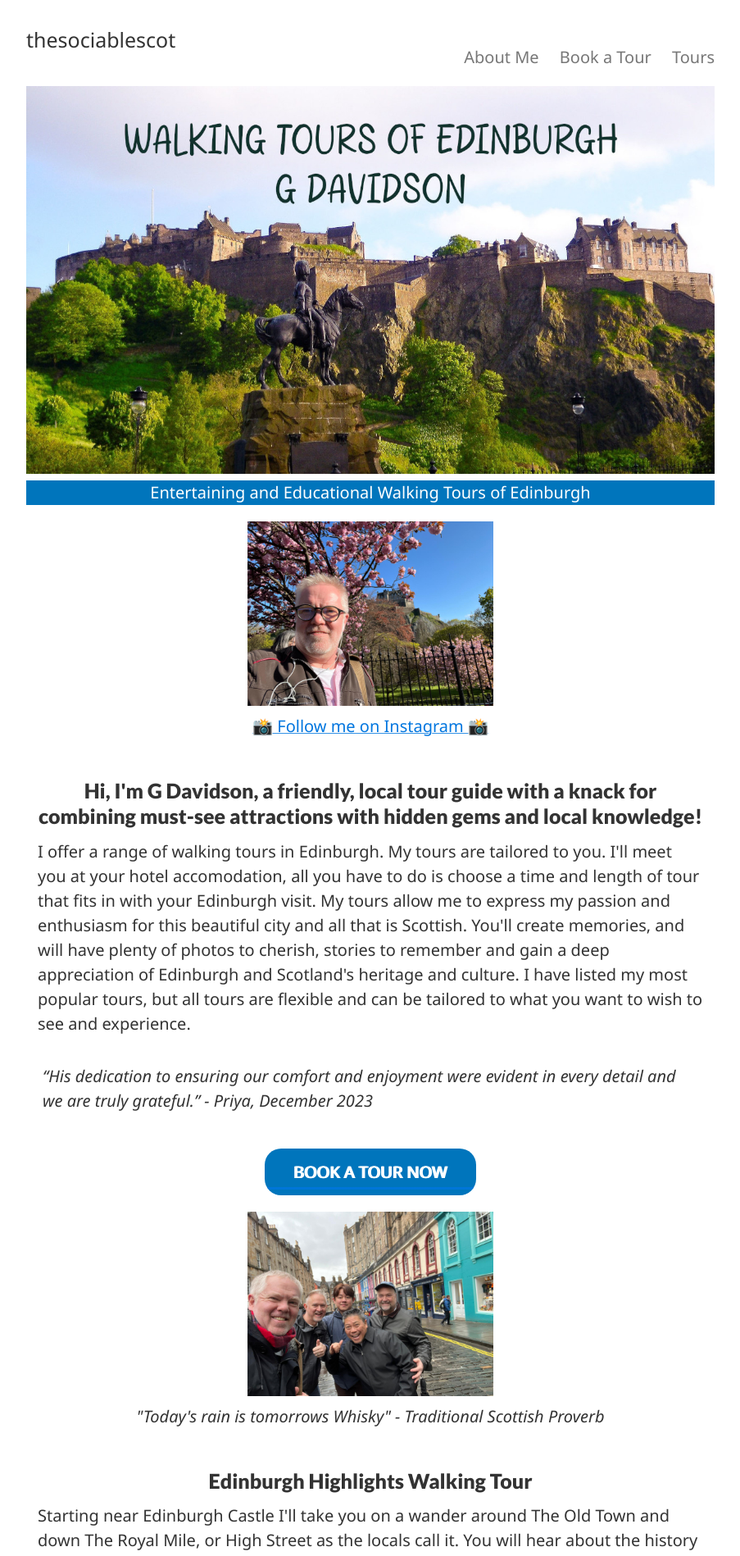
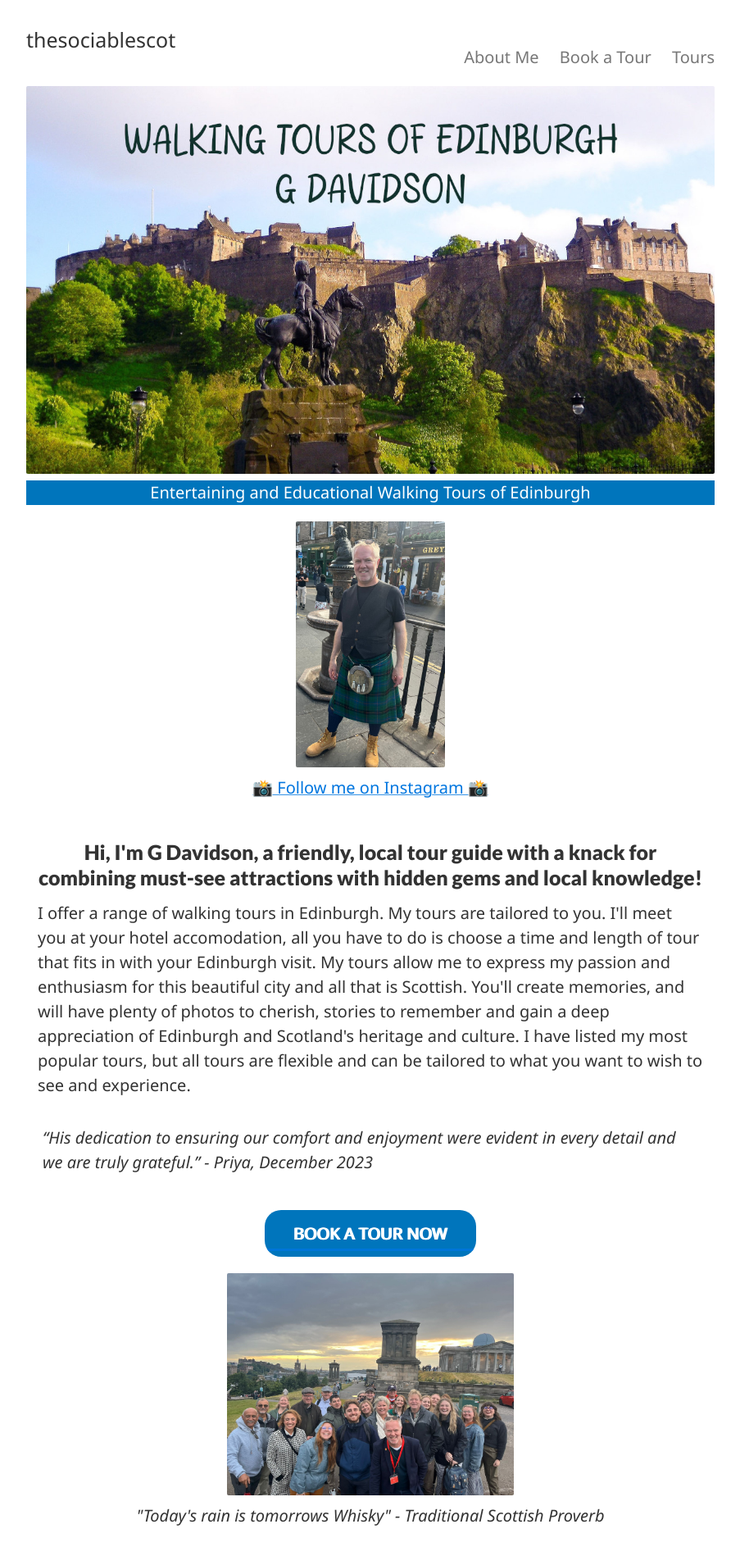
Before and after one commit to gdweegee/gdweegee.github.io, a Jekyll site: the page built from index.html, in a window 1280 px wide. Shown: the top 1898 px of the page at 82% size, without its empty margins (188-1091 px from the left). Built offline with Jekyll 4.4.1, drawn with Linux system fonts in a browser that asks for light colours; the list of posts is cut into pages by our own code.

Commit message:
updated photos

```diff
--- a/_layouts/page.html
+++ b/_layouts/page.html
@@ -6,6 +6,9 @@ layout: default
     <h1 class="h2" style="text-align: center;">{{ page.title }}</h1>
   </header>
   <article class="post-content">
-  {{ content }}
+    <div style="padding-left: 15px; padding-right: 15px;">
+      {{ content }}
+    </div>
+
   </article>
 </div>
--- a/_sass/_base.scss
+++ b/_sass/_base.scss
@@ -32,7 +32,9 @@ figure {
   padding: 0.5em;
 }
 
-
+img {
+  border-radius: 2px;
+}
 
 body {
           box-sizing: border-box;
--- a/index.html
+++ b/index.html
@@ -3,14 +3,14 @@ layout: default
 ---
 
 <div style="width: fit-content;">
-  <img style="width: 100%;" src="images/Headmast.jpg">
+  <img style="width: 100% ; border: 0px;" src="images/Headmast.jpg">
 </div>
 
 <div style="width: 100%; background-color: #0075bc;">
   <p style=" text-align: center; color: white;">Entertaining and Educational Walking Tours of Edinburgh</p>
 </div>
 
-<img class="img-center" style="max-width: 300px;" src="images/gmain2.jpeg">
+<img class="img-center" style="max-height: 300px;" src="images/gmain.jpeg">
 <p class="quote"><a href="https://www.instagram.com/thesociablescot/"> 📸 Follow me on Instagram 📸</a></p>
 
 <div class="container">
@@ -33,7 +33,7 @@ layout: default
   <a href="/contact/" class="link-btn"> BOOK A TOUR NOW </a>
 </div>
 
-<img class="img-center" style="max-width: 300px;" src="images/g2.jpeg">
+<img class="img-center" style="max-width: 350px;" src="images/gmain2.jpeg">
 <p class="quote"> <i>"Today's rain is tomorrows Whisky" - Traditional Scottish Proverb</i></h4>
 
 <div class="container" >
```
Also changed, not shown: about.md (+4 -3 lines), about/images/g3.jpeg (deleted), images/g3.jpeg (deleted), images/g4.jpeg (deleted), images/g5.jpeg (added), images/gabout.jpeg (added), images/gmain.jpeg (added), images/gmain2.jpeg, images/indexgallery/Xmas.jpeg (deleted), images/indexgallery/ggroup1.jpeg (added), images/indexgallery/ggroup2.jpeg (added), images/indexgallery/tour1.jpeg (deleted).
